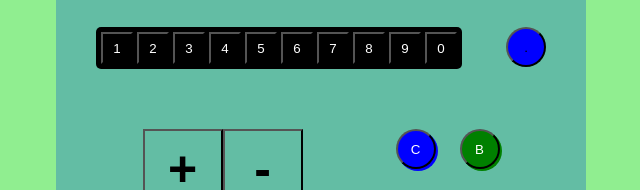
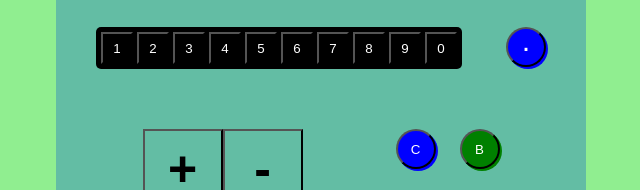
Before and after one commit to SpykerNZ/odin-calculator, a plain HTML site: page index.html in a window 1280 px wide. Shown: the part 351-541 px from the top of the page, 319-959 px from the left. Drawn offline with Linux system fonts and the light colour scheme.

Commit message:
improve look of 'dot' button

```diff
--- a/index.html
+++ b/index.html
@@ -25,7 +25,7 @@
             <button data-key="0" class="digit">0</button>
             </div>
             <div class="right">
-            <button data-key="dot" class="control">.</button>
+            <button data-key="dot" class="control"><span>&#183;</span></button>
             </div>
         </div>
         <div class="lower">
--- a/style.css
+++ b/style.css
@@ -76,7 +76,10 @@ button:active {
 
 .control[data-key='dot'] {
     background-color: blue;
+    box-shadow: 2px 2px 0 blue;
+    color: white;
     border-radius: 20px;
+    font-size: 30px;
     width: 40px;
     height: 40px;
 }
```
